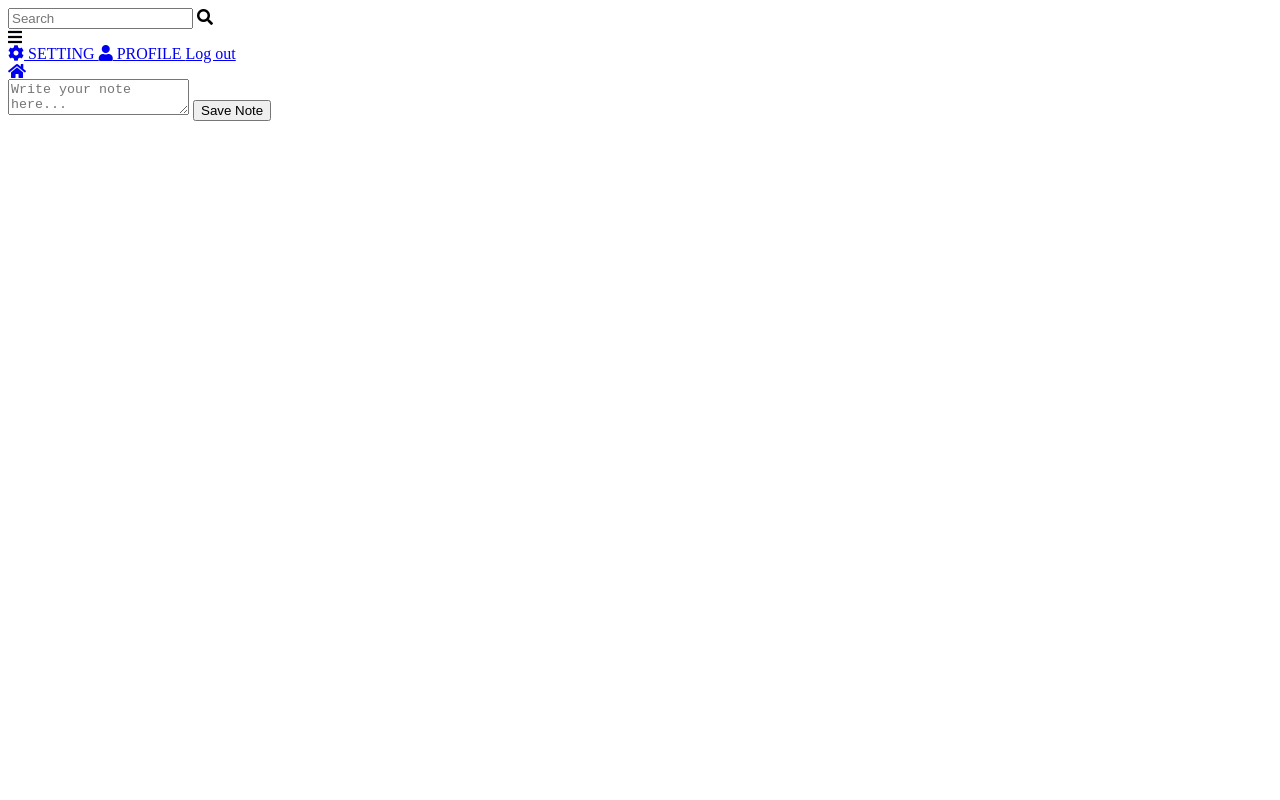
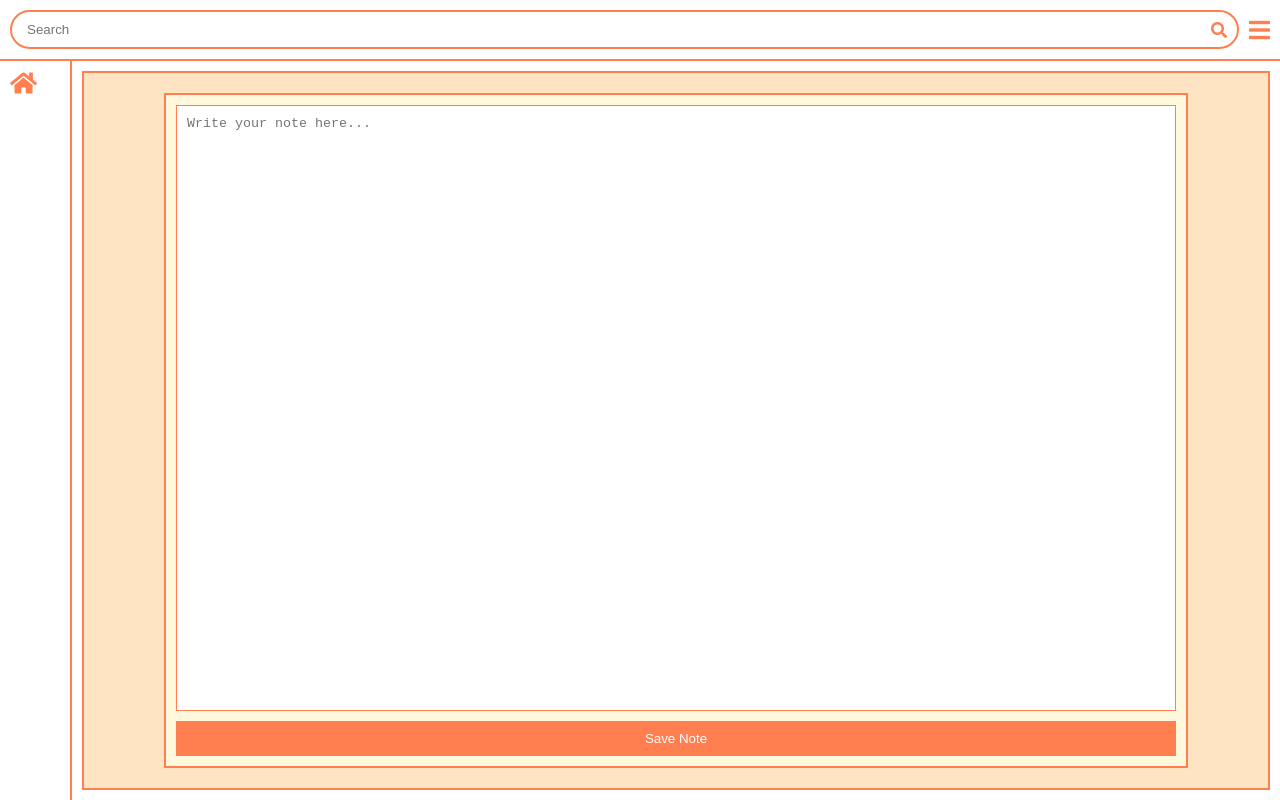
Before and after one commit to VAL02142004/SmartPen-Sync-V3, a plain HTML site: page note.html in a window 1280 px wide. Drawn offline with Linux system fonts and the light colour scheme.

Commit message:
Update note.html

```diff
--- a/note.html
+++ b/note.html
@@ -2,7 +2,7 @@
     <head>
         <title>Mobile App</title>
         <link rel="stylesheet" href="https://cdnjs.cloudflare.com/ajax/libs/font-awesome/5.15.3/css/all.min.css">
-        <link rel="stylesheet" href="note.css href="media.css">
+        <link rel="stylesheet" href="note.css">
         <link rel="apple-touch-icon" sizes="180x180" href="/apple-touch-icon.png" />
         <link rel="icon" type="image/png" sizes="32x32" href="/favicon-32x32.png" />
         <link rel="icon" type="image/png" sizes="16x16" href="/favicon-16x16.png" />
```
